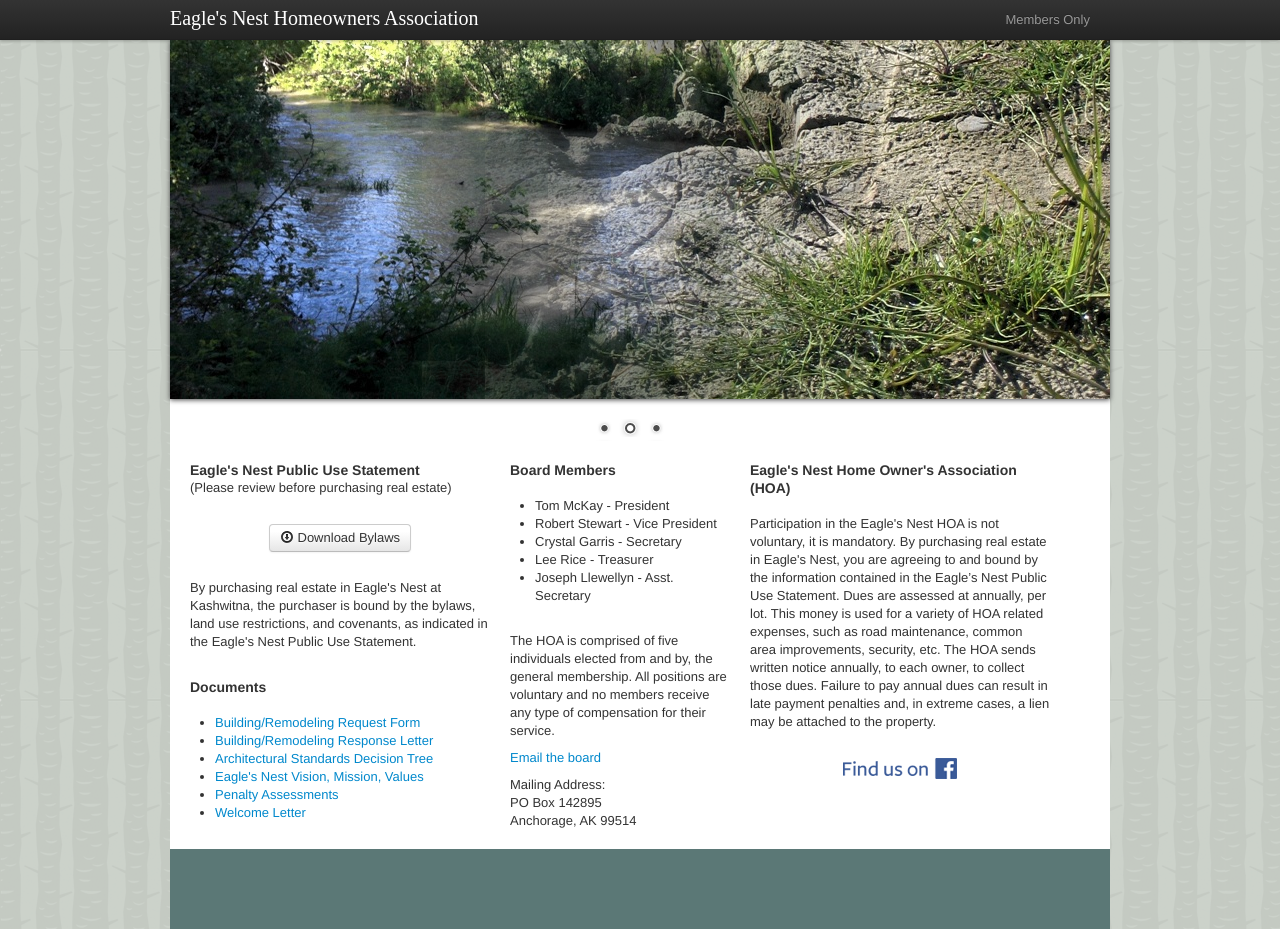
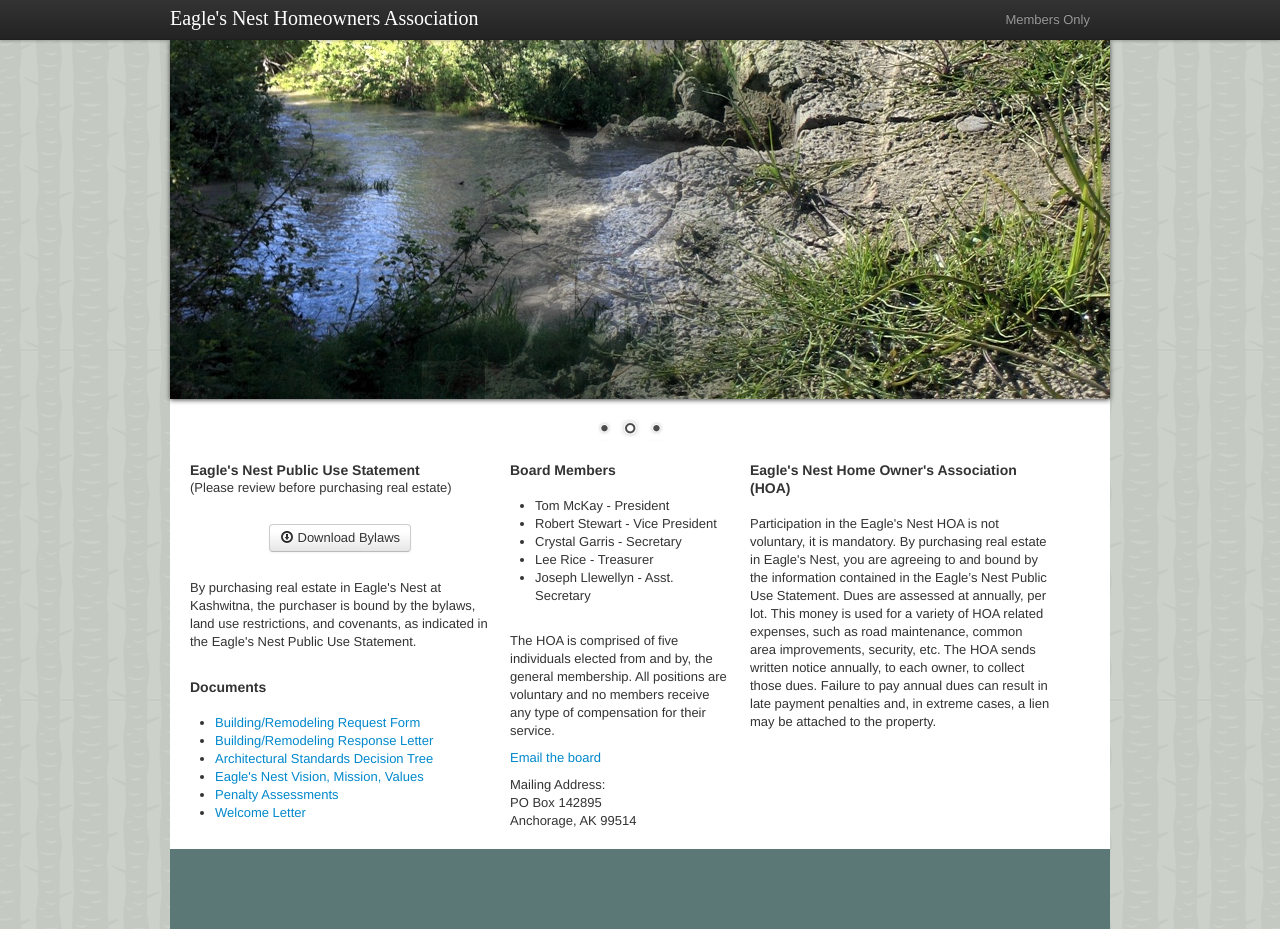
Before and after one commit to thesurlydev/eaglesnest-hoa.net, a Jekyll site: the page built from index.markdown, in a window 1280 px wide and 929 px high. Built offline with Jekyll 4.4.1, drawn with Linux system fonts in a browser that asks for light colours; some web fonts are replaced.

Commit message:
removed FB link

```diff
--- a/index.markdown
+++ b/index.markdown
@@ -46,7 +46,6 @@ title: Eagle's Nest Homeowners Association
          		 <br>
                  <p>Participation in the Eagle's Nest HOA is not voluntary, it is mandatory. By purchasing real estate in Eagle's Nest, you are agreeing to and bound by the information contained in the Eagle’s Nest Public Use Statement. Dues are assessed at annually, per lot. This money is used for a variety of HOA related expenses, such as road maintenance, common area improvements, security, etc. The HOA sends written notice annually, to each owner, to collect those dues. Failure to pay annual dues can result in late payment penalties and, in extreme cases, a lien may be attached to the property.</p>
                  <br/>
-                 <p align="center"><a href="https://www.facebook.com/groups/1270013769707308/"><img src="img/FB-FindUsonFacebook-online-114.png" width="114" height="21"/></a></p>
             </div>
         </div>
     </div>
```
